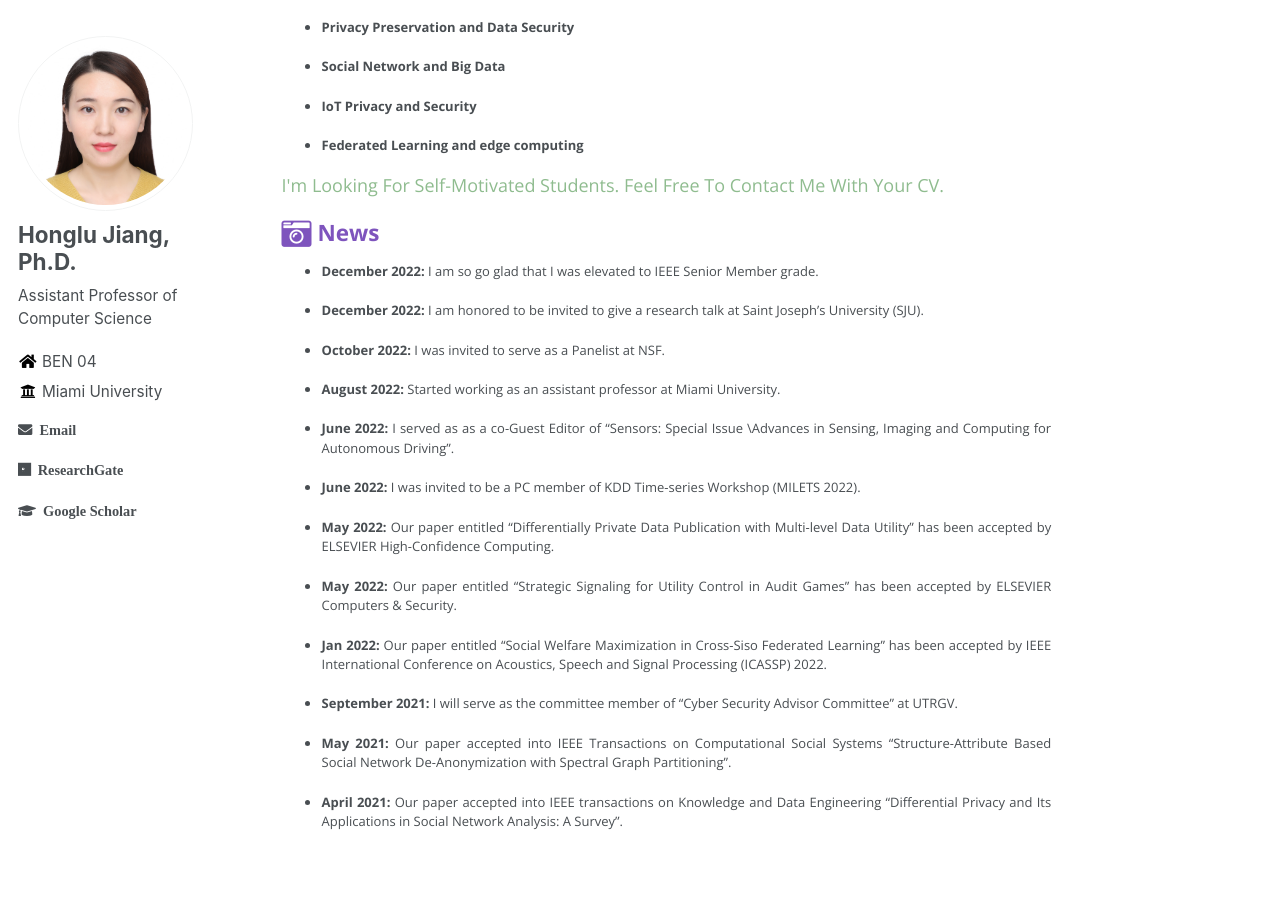
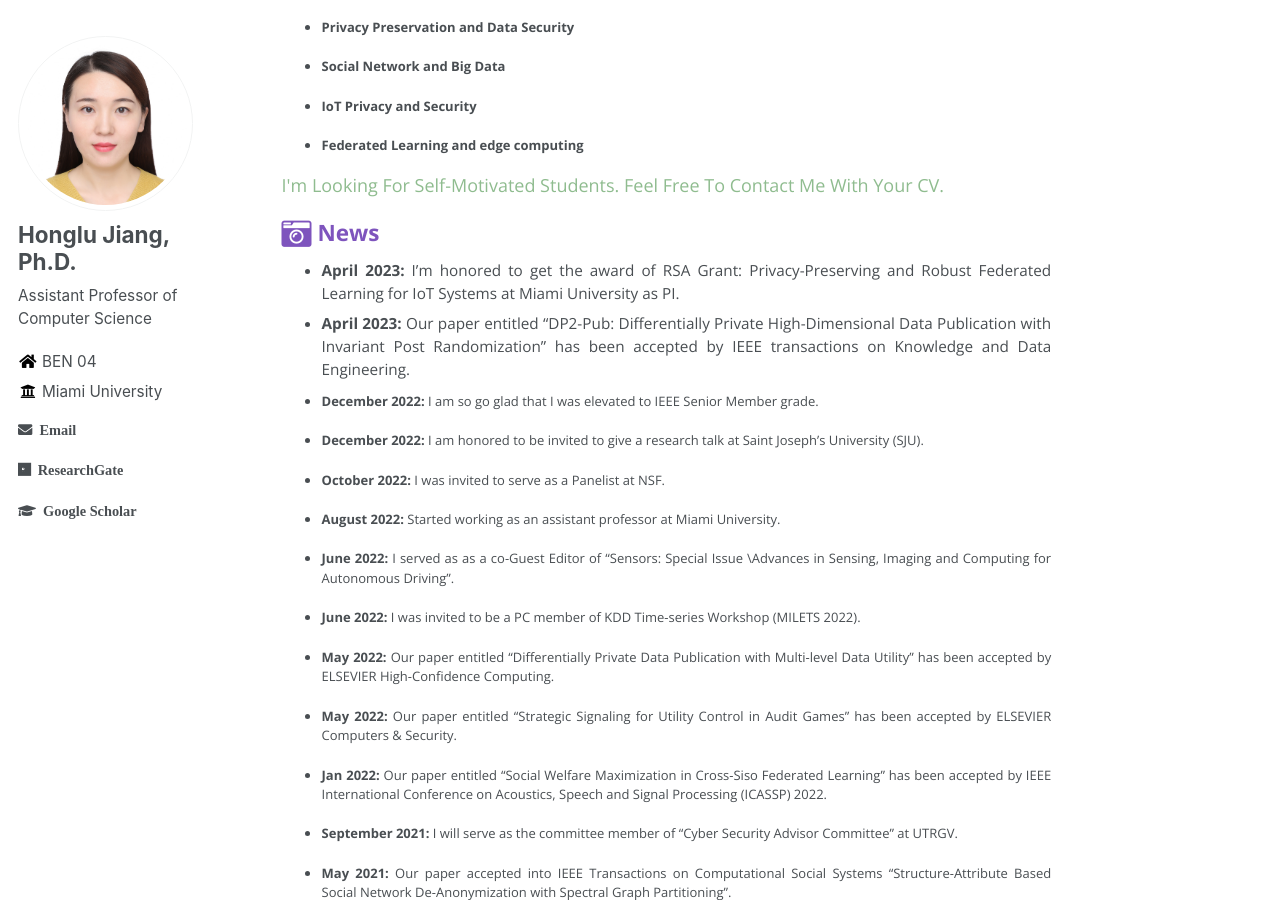
Before and after one commit to hljiang0720/hljiang.github.io, a Jekyll site: the page built from _pages/about.md, in a window 1280 px wide and 900 px high, scrolled down 323 px. Built offline with Jekyll 4.4.1, drawn with Linux system fonts in a browser that asks for light colours.

Commit message:
Update about.md

```diff
--- a/_pages/about.md
+++ b/_pages/about.md
@@ -34,7 +34,8 @@
 
 <h3><i class="fa fa-camera-retro fa-lg" aria-hidden="true"></i> News</h3>
 
-
+ * **April 2023:** I'm honored to get the award of RSA Grant: Privacy-Preserving and Robust Federated Learning for IoT Systems at Miami University as PI.
+ * **April 2023:** Our paper entitled “DP2-Pub: Differentially Private High-Dimensional Data Publication with Invariant Post Randomization" has been accepted by IEEE transactions on Knowledge and Data   Engineering.
  * **December 2022:** I am so go glad that I was elevated to IEEE Senior Member grade.
 
  * **December 2022:** I am honored to be invited to give a research talk at Saint Joseph's University (SJU).
```
